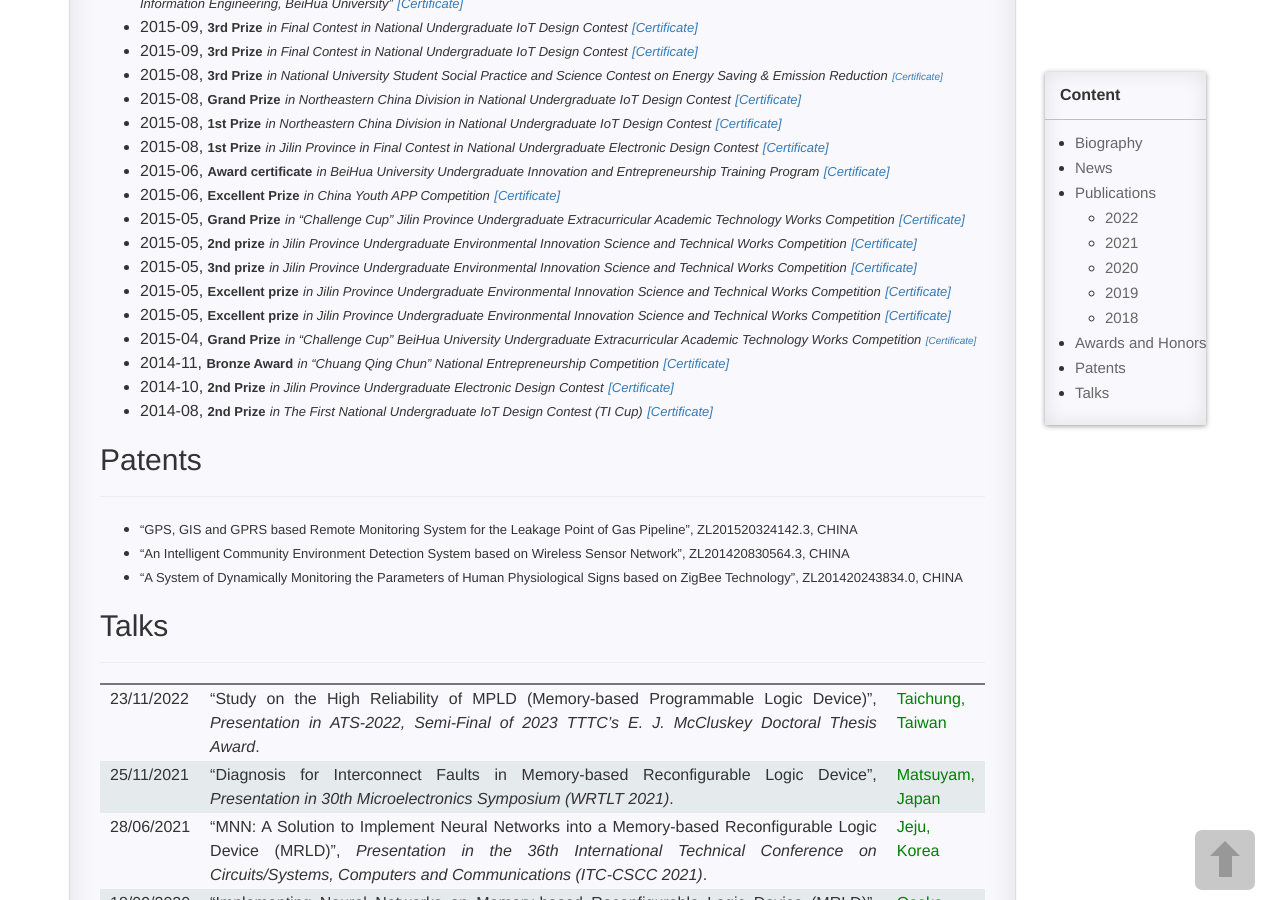
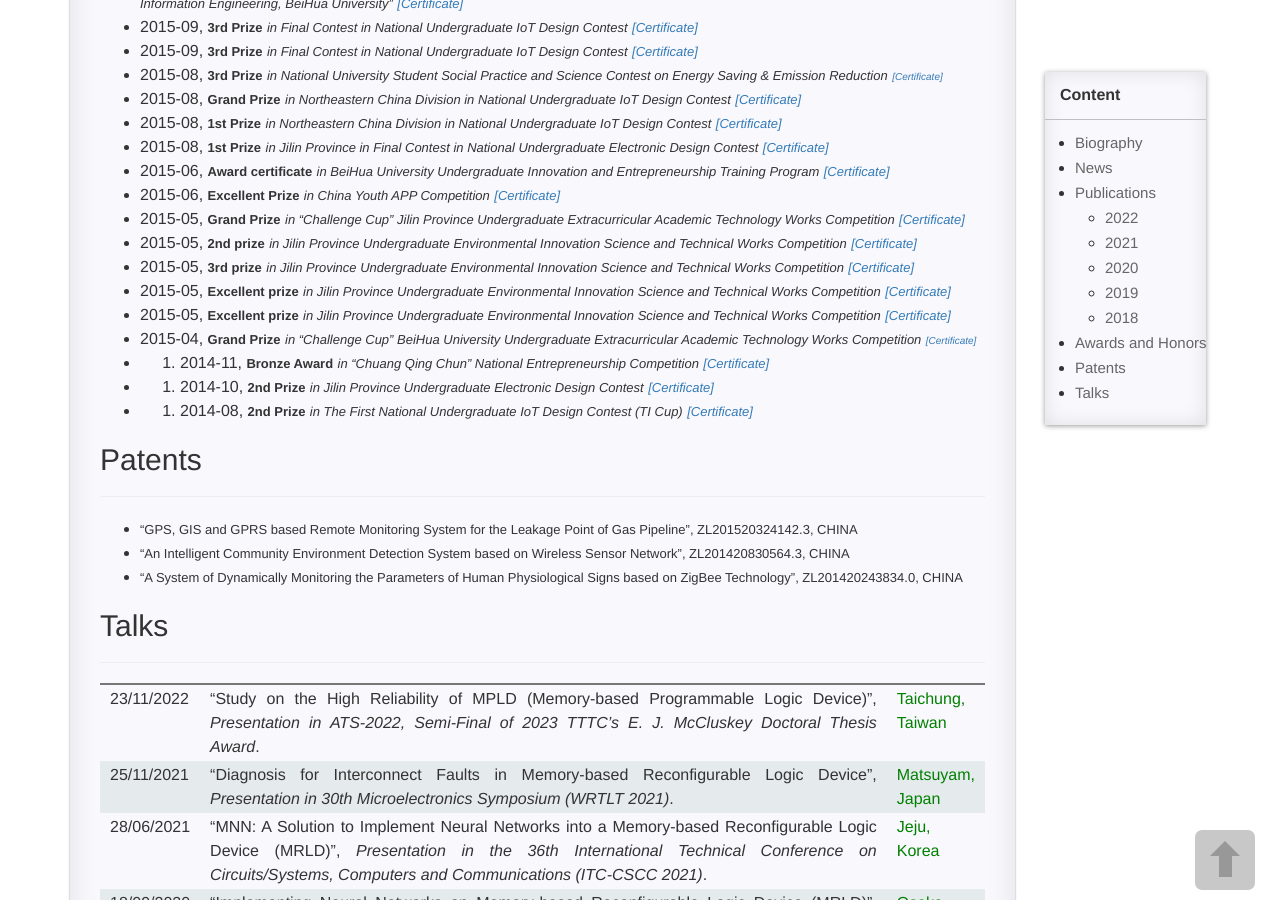
Before and after one commit to XihongZhou/xihongzhou.github.io, a Jekyll site: the page built from pages/1_homepage.md, in a window 1280 px wide and 900 px high, scrolled down 1957 px. Built offline with Jekyll 4.4.1, drawn with Linux system fonts in a browser that asks for light colours; comment, search, counter and statistics services are not loaded.

Commit message:
Update 1_homepage.md

```diff
--- a/pages/1_homepage.md
+++ b/pages/1_homepage.md
@@ -101,13 +101,13 @@ permalink: /homepage/
 - 2015-06, **<font size="2">Excellent Prize</font>** *<font size="2">in China Youth APP Competition</font>* [*<font size="2">[Certificate]</font>*](https://xihongzhou.github.io/images/Certificate/2015-06-06_APP_(EP).jpg)
 - 2015-05, **<font size="2">Grand Prize</font>** *<font size="2">in “Challenge Cup” Jilin Province Undergraduate Extracurricular Academic Technology Works Competition</font>* [*<font size="2">[Certificate]</font>*](https://xihongzhou.github.io/images/Certificate/2015-05_PU_EATWC_(GP).jpg)
 - 2015-05, **<font size="2">2nd prize</font>** *<font size="2">in Jilin Province Undergraduate Environmental Innovation Science and Technical Works Competition</font>* [*<font size="2">[Certificate]</font>*](https://xihongzhou.github.io/images/Certificate/2015-05-16_PU_EISTWC_(2P).jpg)
-- 2015-05, **<font size="2">3nd prize</font>** *<font size="2">in Jilin Province Undergraduate Environmental Innovation Science and Technical Works Competition</font>* [*<font size="2">[Certificate]</font>*](https://xihongzhou.github.io/images/Certificate/2015-05-16_PU_EISTWC_(3P).jpg)
+- 2015-05, **<font size="2">3rd prize</font>** *<font size="2">in Jilin Province Undergraduate Environmental Innovation Science and Technical Works Competition</font>* [*<font size="2">[Certificate]</font>*](https://xihongzhou.github.io/images/Certificate/2015-05-16_PU_EISTWC_(3P).jpg)
 - 2015-05, **<font size="2">Excellent prize</font>** *<font size="2">in Jilin Province Undergraduate Environmental Innovation Science and Technical Works Competition</font>* [*<font size="2">[Certificate]</font>*](https://xihongzhou.github.io/images/Certificate/2015-05-16_PU_EISTWC_(EP)(1).jpg)
 - 2015-05, **<font size="2">Excellent prize</font>** *<font size="2">in Jilin Province Undergraduate Environmental Innovation Science and Technical Works Competition</font>* [*<font size="2">[Certificate]</font>*](https://xihongzhou.github.io/images/Certificate/2015-05-16_PU_EISTWC_(EP)(2).jpg)
 - 2015-04, **<font size="2">Grand Prize</font>** *<font size="2">in “Challenge Cup” BeiHua University Undergraduate Extracurricular Academic Technology Works Competition</font>* [*<font size="1">[Certificate]</font>*](https://xihongzhou.github.io/images/Certificate/2015-04_BHU_EATWC_(GP).jpg)
-- 2014-11, **<font size="2">Bronze Award</font>** *<font size="2">in “Chuang Qing Chun” National Entrepreneurship Competition</font>* [*<font size="2">[Certificate]</font>*](https://xihongzhou.github.io/images/Certificate/2014-11_NEC_(Bronze).jpg)
-- 2014-10, **<font size="2">2nd Prize</font>** *<font size="2">in Jilin Province Undergraduate Electronic Design Contest</font>* [*<font size="2">[Certificate]</font>*](https://xihongzhou.github.io/images/Certificate/2014-10_PU_EDC_(2P).jpg)
-- 2014-08, **<font size="2">2nd Prize</font>** *<font size="2">in The First National Undergraduate IoT Design Contest (TI Cup)</font>* [*<font size="2">[Certificate]</font>*](https://xihongzhou.github.io/images/Certificate/2014-08_NU_IoT_DC_(2P_NCD).jpg)
+- 3. 2014-11, **<font size="2">Bronze Award</font>** *<font size="2">in “Chuang Qing Chun” National Entrepreneurship Competition</font>* [*<font size="2">[Certificate]</font>*](https://xihongzhou.github.io/images/Certificate/2014-11_NEC_(Bronze).jpg)
+- 2. 2014-10, **<font size="2">2nd Prize</font>** *<font size="2">in Jilin Province Undergraduate Electronic Design Contest</font>* [*<font size="2">[Certificate]</font>*](https://xihongzhou.github.io/images/Certificate/2014-10_PU_EDC_(2P).jpg)
+- 1. 2014-08, **<font size="2">2nd Prize</font>** *<font size="2">in The First National Undergraduate IoT Design Contest (TI Cup)</font>* [*<font size="2">[Certificate]</font>*](https://xihongzhou.github.io/images/Certificate/2014-08_NU_IoT_DC_(2P_NCD).jpg)
 
 ## Patents
 
```
